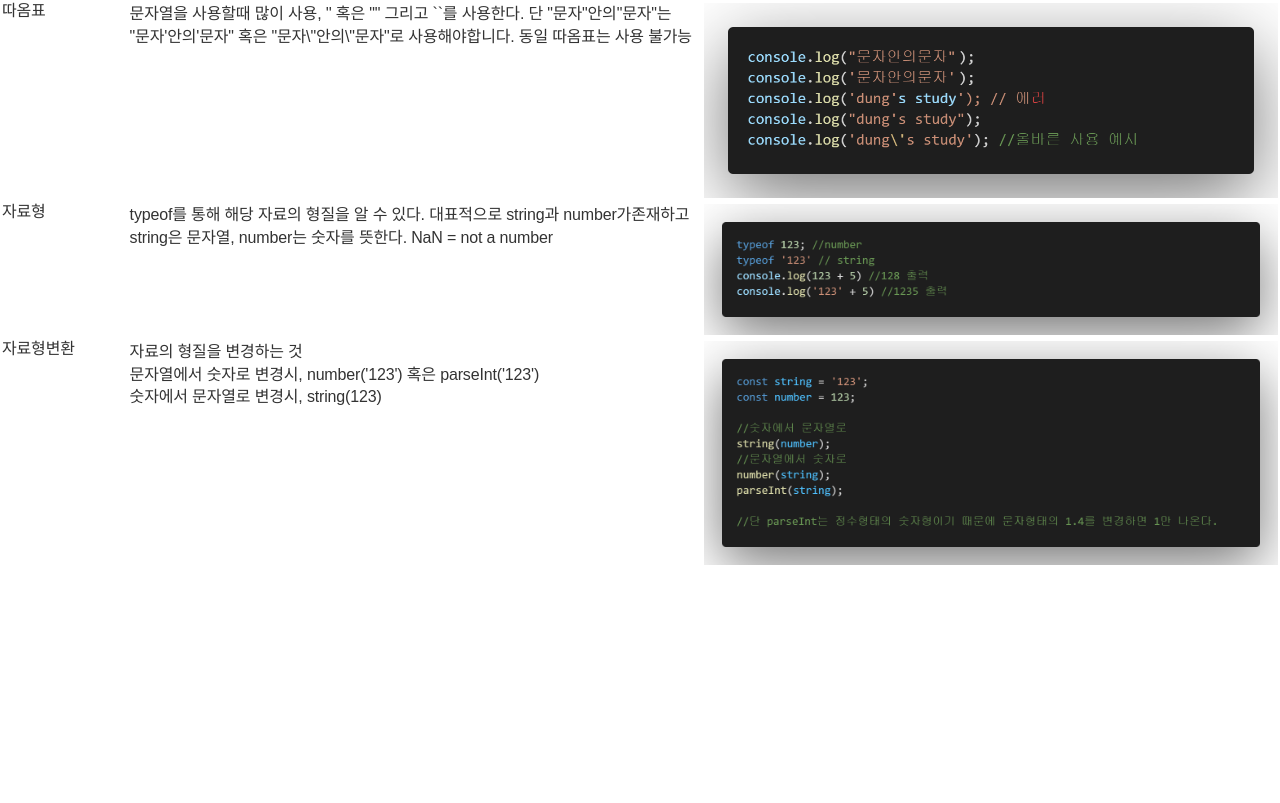
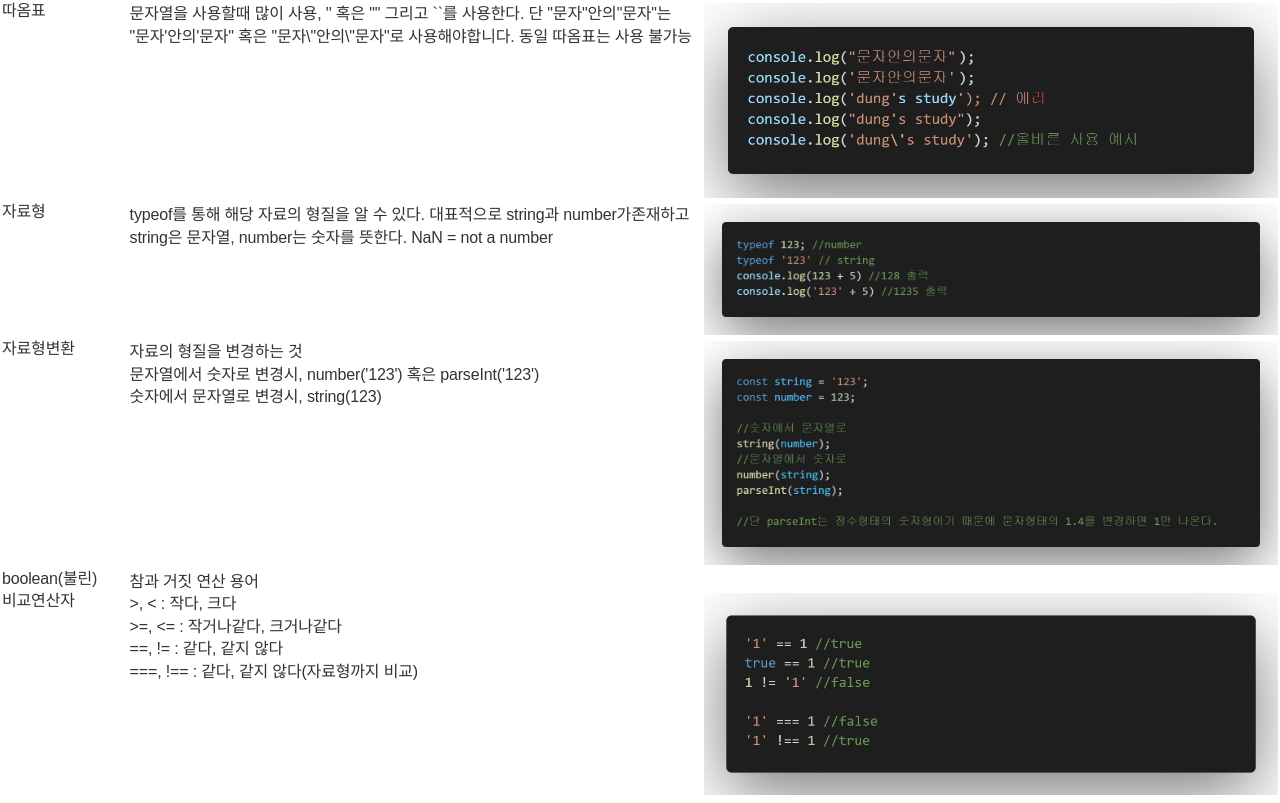
Before and after one commit to seasun93/study, a plain HTML site: page renewal/basic.html in a window 1280 px wide. Shown: the part 367-1170 px from the top of the page. Before the commit the page ends 940 px from the top, so only its background shows below. Drawn offline with Linux system fonts and the light colour scheme; a web font is replaced by a local one.

Commit message:
비교연산 추가

```diff
--- a/renewal/basic.html
+++ b/renewal/basic.html
@@ -42,6 +42,30 @@
                 <td>자료의 형질을 변경하는 것<br>문자열에서 숫자로 변경시, number('123') 혹은 parseInt('123')<br>숫자에서 문자열로 변경시, string(123)</td>
                 <td><img src="../img/changeType.png" alt="자료형변환"></td>
             </tr>
+            <tr>
+                <th scope="row">boolean(불린)</th>
+                <td>참과 거짓 연산 용어</td>
+                <td></td>
+            </tr>
+            <tr >
+                <th scope="row">비교연산자</th>
+                <td>
+                    &gt;, &lt; : 작다, 크다  <br>
+                    &gt;=, &lt;= : 작거나같다, 크거나같다<br>
+                    ==, != : 같다, 같지 않다<br>
+                    ===, !== : 같다, 같지 않다(자료형까지 비교)
+                </td>
+                <td><img src="../img/tof.png" alt="비교연산자"></td>
+            </tr>
     </table>
+    <script>
+        '1' == 1 //true
+        true == 1 //true
+        1 != '1' //false
+
+        '1' === 1 //false
+        '1' !== 1 //true
+
+    </script>
 </body>
 </html>
```
Also changed, not shown: img/tof.png (added).
